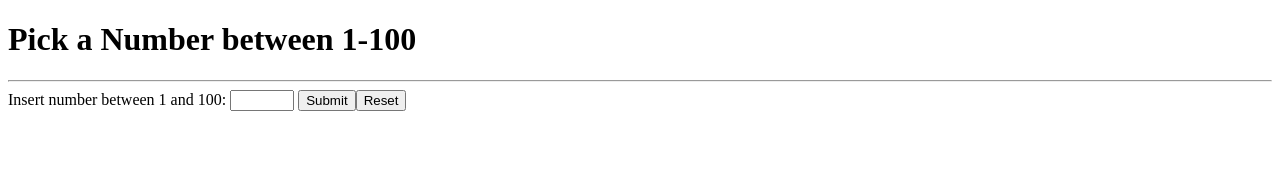
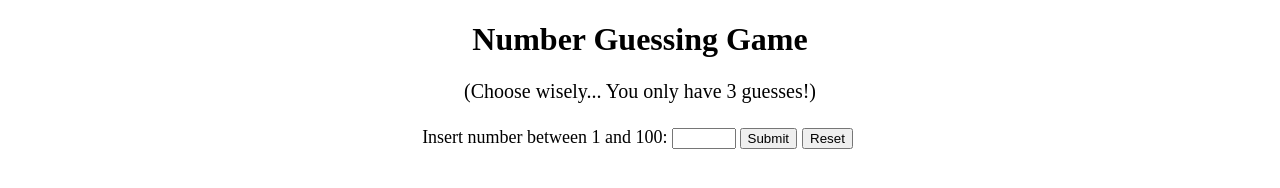
Before and after one commit to itsobi/Number-Guessing-Game, a plain HTML site: page index.html in a window 1280 px wide. Drawn offline with Linux system fonts and the light colour scheme.

Commit message:
Centered text

```diff
--- a/index.html
+++ b/index.html
@@ -4,12 +4,13 @@
     <meta charset="UTF-8" />
     <meta http-equiv="X-UA-Compatible" content="IE=edge" />
     <meta name="viewport" content="width=device-width, initial-scale=1.0" />
+    <link rel="stylesheet" href="style.css" />
     <title>Number Game</title>
   </head>
 
   <body>
-    <h1>Pick a Number between 1-100</h1>
-    <hr />
+    <h1>Number Guessing Game</h1>
+    <p>(Choose wisely... You only have 3 guesses!)</p>
 
     <form id="form" onsubmit="return guessGame()">
       <label for="number">Insert number between 1 and 100:</label>
--- /dev/null
+++ b/style.css
@@ -0,0 +1,23 @@
+body {
+  text-align: center;
+}
+
+p {
+  font-size: 20px;
+}
+
+form {
+  margin-top: 10px;
+}
+
+button {
+  margin: 5px;
+}
+
+label {
+  font-size: 18px;
+}
+
+#output-text {
+  text-align: center;
+}
```
